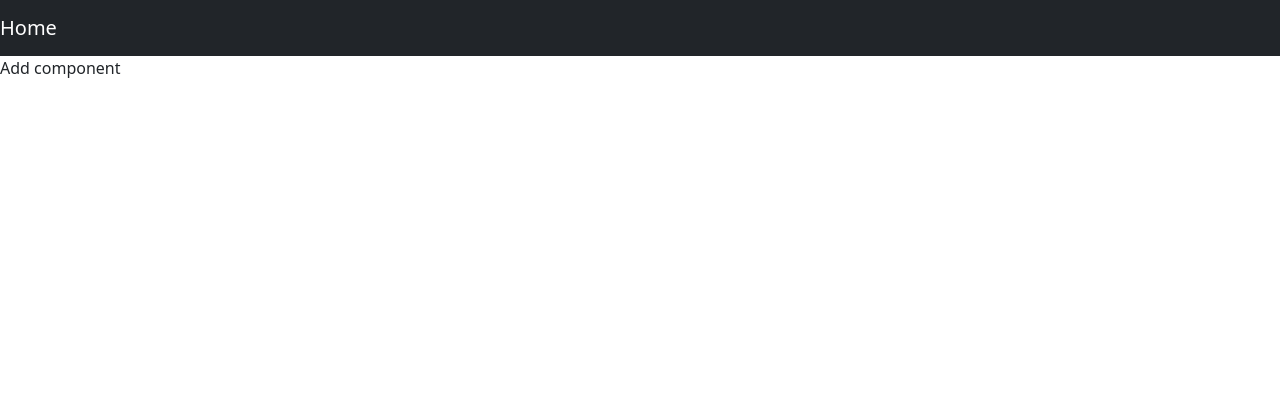
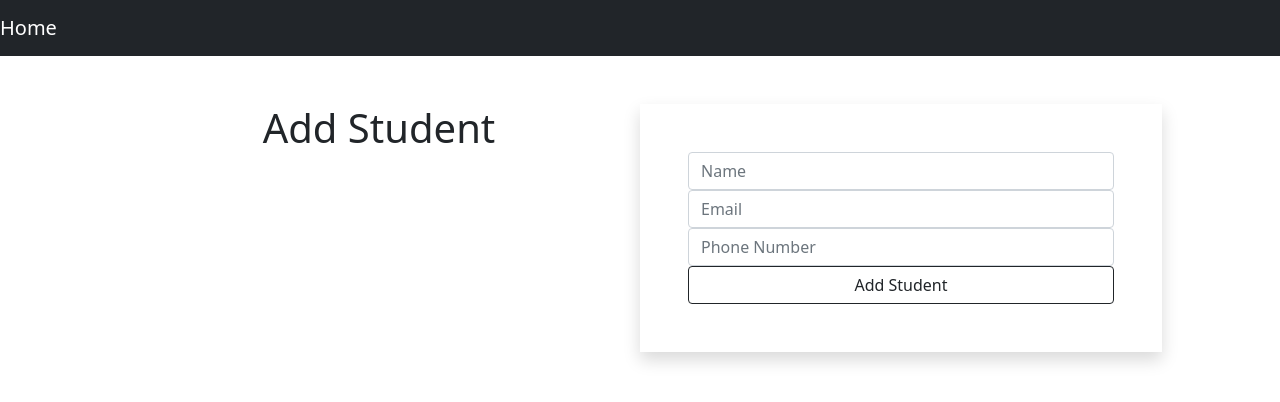
Before and after one commit to mansi0829/contact-app, a React (Create React App) app: page /add in a window 1280 px wide. Shown: the top 402 px of the page. Built offline with nearby package versions, Linux system fonts and the light colour scheme.

Commit message:
add-contact-form-added

```diff
--- a/src/App.js
+++ b/src/App.js
@@ -4,6 +4,7 @@ import { ToastContainer } from 'react-toastify';
 import './App.css';
 import Home from './components/Home';
 import Navbar from './components/Navbar';
+import AddContact from './components/AddContact';
 
 const App = () =>
 {
@@ -13,7 +14,7 @@ const App = () =>
       <Navbar />
       <Routes>
         <Route path="/" element={<Home />} />
-        <Route path="/add" element="Add component" />
+        <Route path="/add" element={<AddContact />} />
         <Route path="/edit/:id" element="Edit Component" />
       </Routes>
     </div>
--- /dev/null
+++ b/src/components/AddContact.js
@@ -0,0 +1,37 @@
+import React from 'react'           //rafce
+
+const AddContact = () =>
+{
+    return (
+        <div className='container'>
+            <div className="row p-5">
+                <h1 className="col-md-6 text-center">
+                    Add Student
+                </h1>
+                <div className="col-md-6 shadow mx-auto p-5">
+                    <form>
+                        <div className="form-group">
+                            <input type="text" placeholder='Name'
+                                className='form-control' />
+                        </div>
+                        <div className="form-group">
+                            <input type="email" placeholder='Email'
+                                className='form-control' />
+                        </div>
+                        <div className="form-group">
+                            <input type="number" placeholder='Phone Number'
+                                className='form-control' />
+                        </div>
+                        <div className="form-group">
+                            <input type="submit" value='Add Student'
+                                className='form-control btn btn-outline-dark' />
+                        </div>
+
+                    </form>
+                </div>
+            </div>
+        </div>
+    )
+}
+
+export default AddContact
--- a/src/components/Home.js
+++ b/src/components/Home.js
@@ -4,12 +4,12 @@ import { Link } from 'react-router-dom'
 const Home = () =>
 {
     return (
-        <div className='container'>
+        <div className='container text-left'>
             <div className="row">
-                <div className="col-md-12 ml-4 my-5 text-right">
+                <div className="col-md-12 ml-4 my-5 ">
                     <Link to="/add" className='btn btn-outline-dark'>Add Contact</Link>
                 </div>
-                <div className="col-md-6 mx-auto">
+                <div className="col-md-6 text-center mx-auto">
                     Hello
                 </div>
             </div>
```
Also changed, not shown: src/components/EditContact.js (added, +12 -0 lines).
